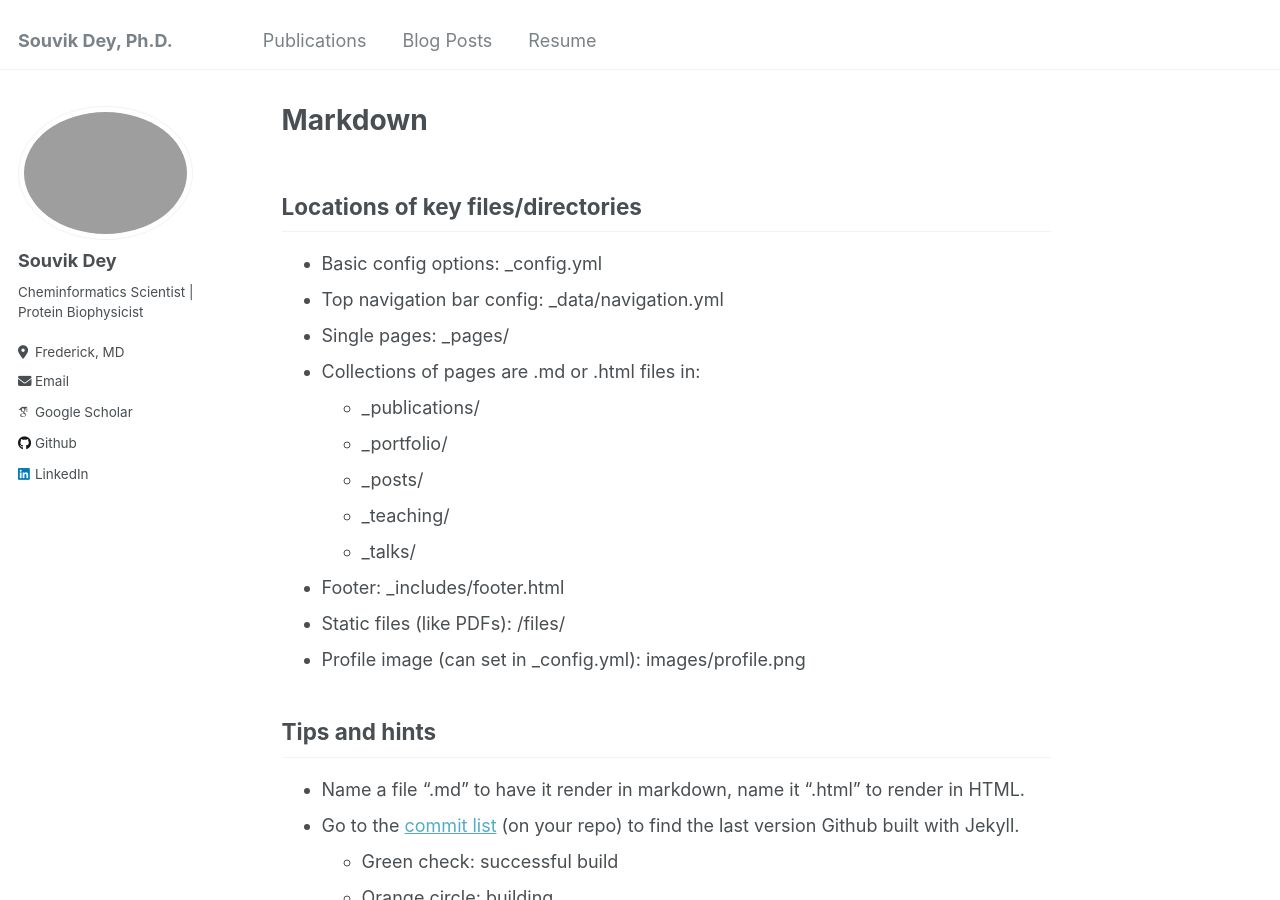
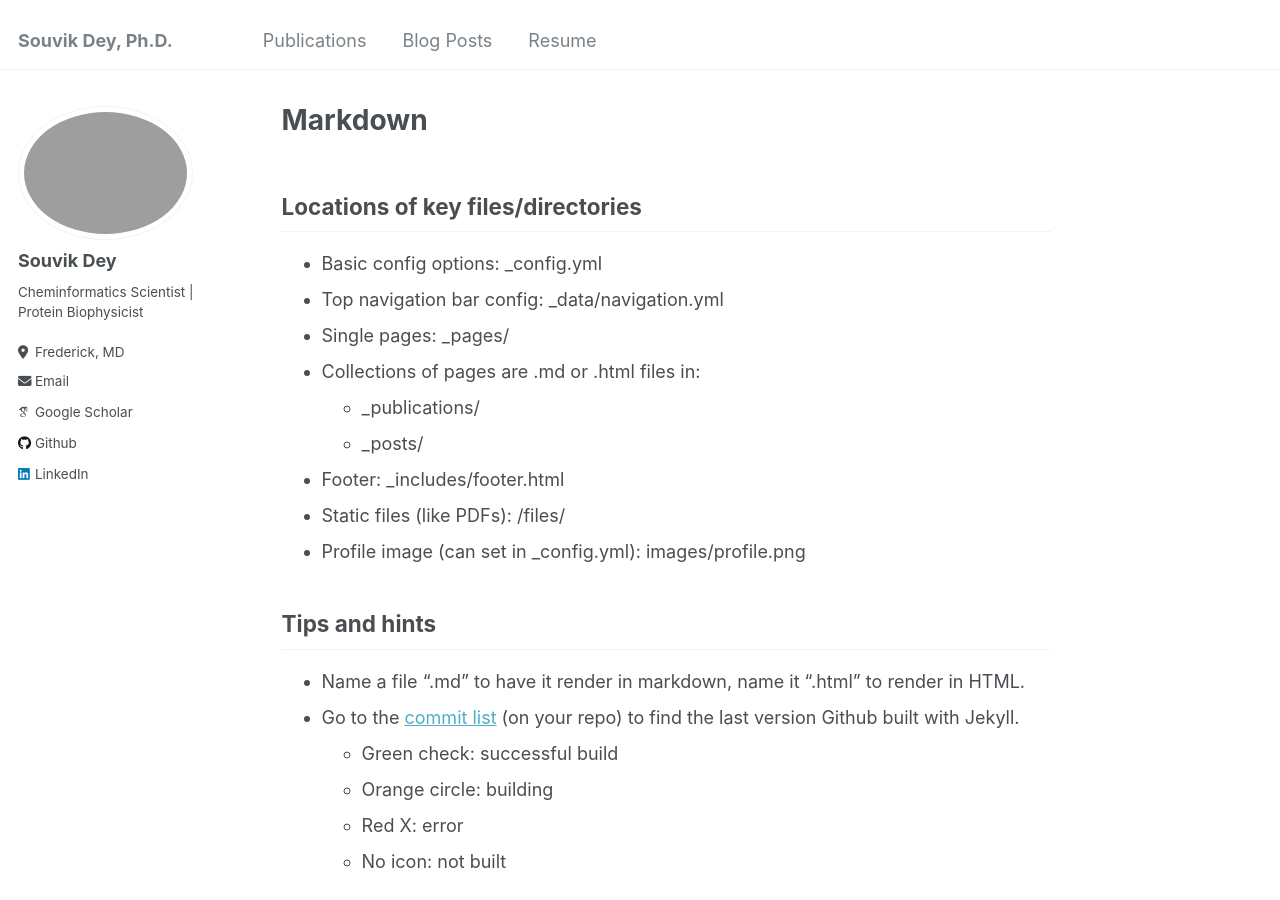
Before and after one commit to sdey17/sdey17.github.io, a Jekyll site: the page built from _pages/markdown.md, in a window 1280 px wide and 900 px high. Built offline with Jekyll 4.4.1, drawn with Linux system fonts in a browser that asks for light colours; some web fonts are replaced.

```diff
--- a/_data/navigation.yml
+++ b/_data/navigation.yml
@@ -7,4 +7,4 @@ main:
     url: /year-archive/
 
   - title: "Resume"
-    url: /cv/
+    url: "Souvik_Dey_resume.pdf"
--- a/_pages/markdown.md
+++ b/_pages/markdown.md
@@ -14,10 +14,7 @@ redirect_from:
 * Single pages: _pages/
 * Collections of pages are .md or .html files in:
   * _publications/
-  * _portfolio/
   * _posts/
-  * _teaching/
-  * _talks/
 * Footer: _includes/footer.html
 * Static files (like PDFs): /files/
 * Profile image (can set in _config.yml): images/profile.png
```
